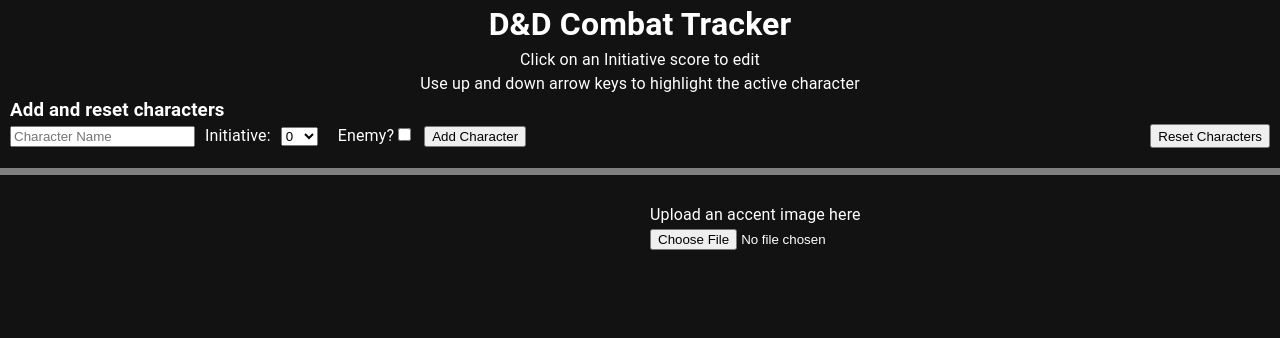
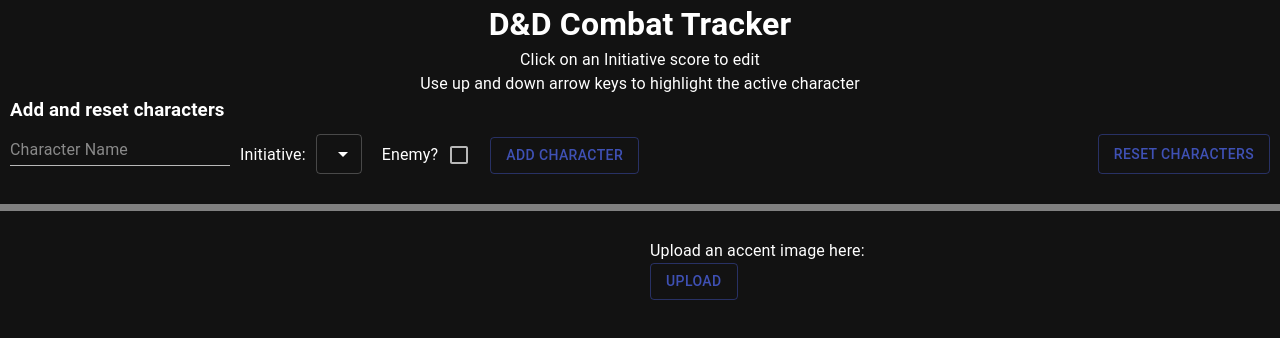
Before and after one commit to ngrippin/dnd-combat-tracker, a React (Create React App) app: page / in a window 1280 px wide. Shown: the top 338 px of the page. Built offline with nearby package versions, Linux system fonts and the light colour scheme.

Commit message:
made it pretty

```diff
--- a/src/AddCharacterForm.js
+++ b/src/AddCharacterForm.js
@@ -1,4 +1,9 @@
 import React, { useState } from 'react';
+import Button from '@mui/material/Button';
+import Select from '@mui/material/Select';
+import MenuItem from '@mui/material/MenuItem';
+import TextField from '@mui/material/TextField';
+import Checkbox from '@mui/material/Checkbox';
 
 function AddCharacterForm({ onAddCharacter }) {
   const [name, setName] = useState('');
@@ -15,32 +20,33 @@ function AddCharacterForm({ onAddCharacter }) {
 
   return (
     <form onSubmit={handleSubmit}>
-      <input
+      <TextField
+        variant="standard"
         type="text"
-        style={{ margin: '0px 10px' }}
+        style={{ margin: '10px 10px' }}
         placeholder="Character Name"
         value={name}
         onChange={(e) => setName(e.target.value)}
       />
       Initiative:
-      <select
+      <Select
           value={initiative}
-          style={{ margin: '0px 10px' }}
+          style={{ margin: '10px 10px', height: 40 }}
           onChange={(e) => setInitiative(e.target.value)}
         >
           {Array.from({ length: 31 }, (_, i) => (
-            <option key={i} value={i}>{i}</option>
+            <MenuItem  key={i} value={i}>{i}</MenuItem >
           ))}
-        </select>
-      <label style={{ margin: '0px 10px' }}>
+        </Select>
+      <label style={{ margin: '10px 10px' }}>
         Enemy?
-        <input
+        <Checkbox
           type="checkbox"
           checked={isEnemy}
           onChange={(e) => setIsEnemy(e.target.checked)}
         />
       </label>
-      <button type="submit">Add Character</button>
+      <Button variant="outlined" type="submit">Add Character</Button>
     </form>
   );
 }
--- a/src/App.js
+++ b/src/App.js
@@ -1,6 +1,7 @@
 import React, { useState, useEffect, useRef } from 'react';
 import { CssBaseline } from '@mui/material';
 import { ThemeProvider, createTheme } from '@mui/material/styles';
+import Button from '@mui/material/Button';
 import theme from './theme';
 import InitiativeList from './InitiativeList';
 import AddCharacterForm from './AddCharacterForm';
@@ -97,7 +98,7 @@ function App() {
       <h3 style={{ margin: '0px 10px' }}>Add and reset characters</h3>
       <div style={{ display: 'flex', flexDirection: 'row', justifyContent: 'space-between', marginBottom: '20px' }}>
           <AddCharacterForm onAddCharacter={addCharacter} />
-          <button onClick={handleReset} style={{ margin: '0px 10px' }}>Reset Characters</button>
+          <Button variant="outlined" onClick={handleReset} style={{ margin: '10px 10px' }}>Reset Characters</Button>
         </div>
     <hr className="separator" />
     <div style={{ display: 'flex', flexDirection: 'row' }}>
@@ -111,8 +112,13 @@ function App() {
     <div style={{ flex: 1 }}> {/* Image Upload and Display Container */}
         {/* Image upload input and display logic here */}
         <div style={{ margin: '20px 0' }}>
-          <div>Upload an accent image here</div>
-          <input type="file" onChange={handleImageUpload} accept="image/*" />
+          <div>Upload an accent image here:</div>
+          <input type="file" onChange={handleImageUpload} accept="image/*" style={{ display: 'none' }} id="button-file-upload"/>
+          <label htmlFor="button-file-upload">
+            <Button variant="outlined" component="span">
+              Upload
+            </Button>
+          </label>
         </div>
         {imageSrc && (
           <div>
--- a/src/CharacterCard.js
+++ b/src/CharacterCard.js
@@ -1,4 +1,8 @@
 import React, { useState } from 'react';
+import Button from '@mui/material/Button';
+import ButtonGroup from '@mui/material/ButtonGroup';
+import Select from '@mui/material/Select';
+import MenuItem from '@mui/material/MenuItem';
 import './CharacterCard.css';
 
 function CharacterCard({ character, index, onUpdateCharacter, onRemoveCharacter, isSelected }) {
@@ -53,43 +57,57 @@ function CharacterCard({ character, index, onUpdateCharacter, onRemoveCharacter,
     onUpdateCharacter(index, updatedCharacter);
   };
 
+    // Function to determine button color based on status
+    const getStatusButtonColor = (status) => {
+      switch (status) {
+        case 'Advantaged':
+          return 'green';
+        case 'Concentrating':
+          return 'blue';
+        case 'Helpless':
+          return 'red';
+        default:
+          return 'grey'; // Default color for other statuses
+      }
+    };
+
   return (
     <div className={cardClasses}> {/* Conditional styling */}
-      <h2>{character.name}</h2>
+      <h2 style={{ margin: '10px 10px' }}>{character.name}</h2>
       {isEditing ? (
               <>
-                <select
+                <Select
+                    style={{ margin: '10px 10px', height: 40 }}
                     value={editedInitiative}
                     onChange={handleChangeInitiative}
                   >
                     {Array.from({ length: 31 }, (_, i) => (
-                      <option key={i} value={i}>{i}</option>
+                      <MenuItem key={i} value={i}>{i}</MenuItem>
                     ))}
-                  </select>
+                  </Select>
               </>
             ) : (
               <>
-                <p onClick={handleEdit}>Initiative: {character.initiative}</p>
+                <p onClick={handleEdit} style={{ margin: '10px 10px' }}>Initiative: {character.initiative}</p>
               </>
             )}
     <div style={{ display: 'flex', alignItems: 'center' }}>
-          <div>Statuses:</div>
-          <div>
+          <div style={{ margin: '0px 10px' }}>Statuses:</div>
+          <ButtonGroup variant="contained">
             {["Helpless", "Advantaged", "Concentrating"].map((status) => (
-              <button
+              <Button
                 key={status}
                 onClick={() => toggleStatus(status)}
                 style={{
-                  margin: "5px",
-                  backgroundColor: editedStatus.includes(status) ? "red" : "grey",
+                  backgroundColor: editedStatus.includes(status) ? getStatusButtonColor(status) : "grey",
                 }}
               >
                 {status}
-              </button>
+              </Button>
             ))}
+          </ButtonGroup>
           </div>
-          </div>
-      <button onClick={() => onRemoveCharacter(index)}>Remove Character</button>
+      <Button onClick={() => onRemoveCharacter(index)}>Remove Character</Button>
     </div>
   );
 }
--- a/src/ConfirmationModal.js
+++ b/src/ConfirmationModal.js
@@ -1,14 +1,36 @@
 import React from 'react';
+import Button from '@mui/material/Button';
+import Dialog from '@mui/material/Dialog';
+import DialogActions from '@mui/material/DialogActions';
+import DialogContent from '@mui/material/DialogContent';
+import DialogContentText from '@mui/material/DialogContentText';
+import DialogTitle from '@mui/material/DialogTitle';
 
 function ConfirmationModal({ isOpen, onClose, onConfirm, message }) {
   if (!isOpen) return null;
 
   return (
-    <div style={{ position: 'fixed', top: '20%', left: '50%', transform: 'translate(-50%, -50%)', backgroundColor: 'white', padding: '20px', zIndex: 1000 }}>
-      <p>{message}</p>
-      <button onClick={onConfirm}>Yes</button>
-      <button onClick={onClose}>No</button>
-    </div>
+    <Dialog
+      open={isOpen}
+      onClose={onClose}
+      aria-labelledby="alert-dialog-title"
+      aria-describedby="alert-dialog-description"
+    >
+      <DialogTitle id="alert-dialog-title">
+        {"Delete everything?"}
+      </DialogTitle>
+      <DialogContent>
+        <DialogContentText id="alert-dialog-description">
+          {message}
+        </DialogContentText>
+      </DialogContent>
+      <DialogActions>
+        <Button variant="outlined" onClick={onConfirm}>Yes, burn it all</Button>
+        <Button variant="contained" onClick={onClose} autoFocus>
+          Whoops, nope
+        </Button>
+      </DialogActions>
+    </Dialog>
   );
 }
 
```
